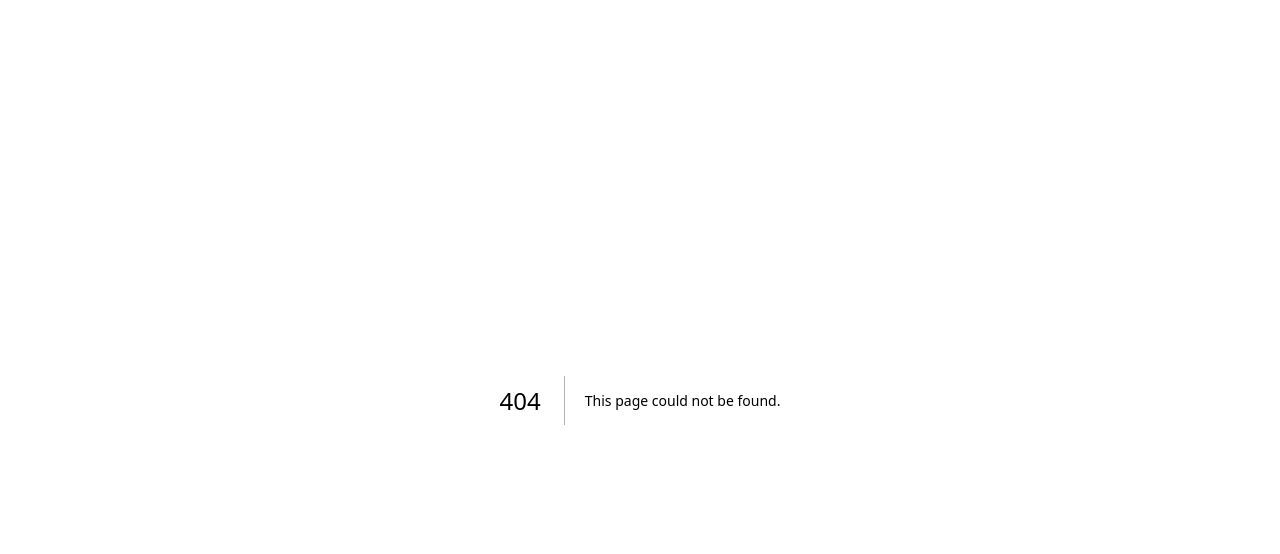
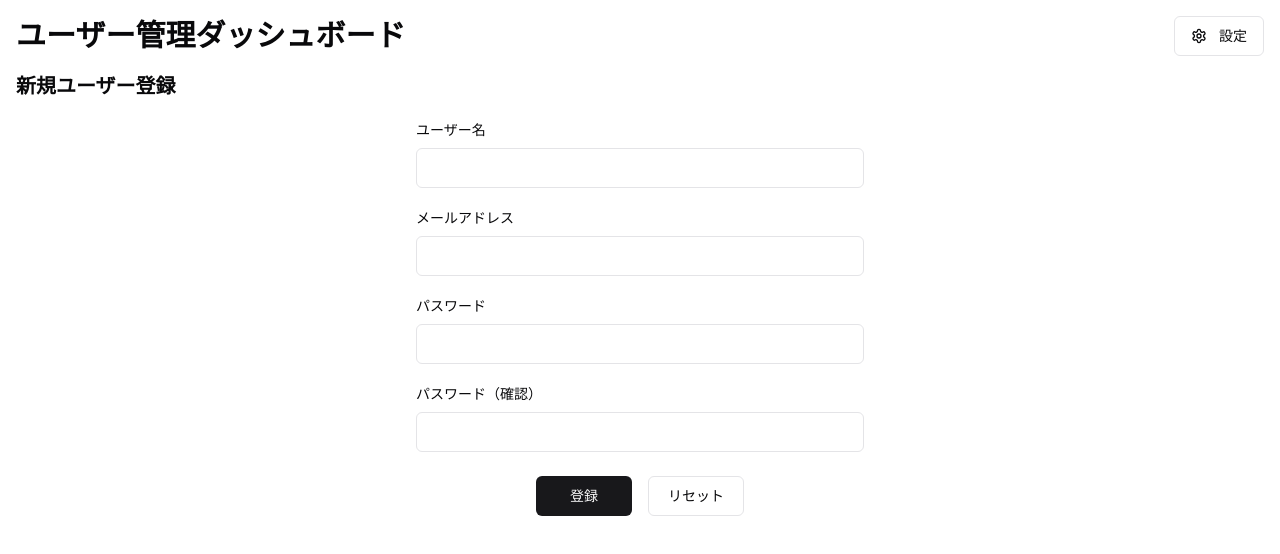
Before and after one commit to siakas/nextjs-react-hook-form-sample, a Next.js app: page /user/new in a window 1280 px wide. Before the commit this address had no page. Shown: the top 554 px of the page. Built offline with nearby package versions, Linux system fonts and the light colour scheme.

Commit message:
Update: 新規ユーザー登録フォーム作成

```diff
--- a/components/features/form/UserRegistrationForm.tsx
+++ b/components/features/form/UserRegistrationForm.tsx
@@ -60,7 +60,10 @@ export const UserRegistrationForm = () => {
 
   return (
     <Form {...form}>
-      <form onSubmit={form.handleSubmit(onSubmit)} className="space-y-6">
+      <form
+        onSubmit={form.handleSubmit(onSubmit)}
+        className="mx-auto my-4 max-w-md space-y-4"
+      >
         <FormField
           control={form.control}
           name="username"
--- /dev/null
+++ b/components/features/typography/PageTitle.tsx
@@ -0,0 +1,9 @@
+import type { ReactNode } from "react";
+
+type Props = {
+  children: ReactNode;
+};
+
+export const PageTitle = ({ children }: Props) => {
+  return <h1 className="my-4 text-xl font-bold">{children}</h1>;
+};
--- a/components/features/user-list/UserList.tsx
+++ b/components/features/user-list/UserList.tsx
@@ -46,7 +46,7 @@ export const UserList = () => {
           <TableHeader>
             <TableRow>
               <TableHead className="w-px">&nbsp;</TableHead>
-              <TableHead className="whitespace-nowrap">ニックネーム</TableHead>
+              <TableHead className="whitespace-nowrap">表示名</TableHead>
               <TableHead className="whitespace-nowrap">名前</TableHead>
               <TableHead className="whitespace-nowrap">
                 メールアドレス
@@ -61,22 +61,25 @@ export const UserList = () => {
               <TableRow key={user.id}>
                 <TableCell>
                   <Avatar>
-                    <AvatarImage src={user.avatar} alt={user.name} />
-                    <AvatarFallback>{user.name[0]}</AvatarFallback>
+                    <AvatarImage
+                      src={user.profile?.avatarUrl}
+                      alt={user.username}
+                    />
+                    <AvatarFallback>{user.username[0]}</AvatarFallback>
                   </Avatar>
                 </TableCell>
-                <TableCell className="whitespace-nowrap">{user.name}</TableCell>
                 <TableCell className="whitespace-nowrap">
-                  {user.fullName}
+                  {user.username}
+                </TableCell>
+                <TableCell className="whitespace-nowrap">
+                  {user.profile?.fullName || "-"}
                 </TableCell>
                 <TableCell className="whitespace-nowrap">
                   {user.email}
                 </TableCell>
                 <TableCell className="whitespace-nowrap">
-                  <Badge
-                    variant={user.status === "active" ? "default" : "secondary"}
-                  >
-                    {user.status === "active" ? "アクティブ" : "非アクティブ"}
+                  <Badge variant={user.isActive ? "default" : "secondary"}>
+                    {user.isActive ? "アクティブ" : "非アクティブ"}
                   </Badge>
                 </TableCell>
                 <TableCell>
@@ -100,7 +103,7 @@ export const UserList = () => {
                     <Button
                       variant="outline"
                       size="icon"
-                      onClick={() => handleDelete(user.id, user.name)}
+                      onClick={() => handleDelete(user.id, user.username)}
                     >
                       <Trash2 className="size-4" />
                     </Button>
--- a/components/layout/Header.tsx
+++ b/components/layout/Header.tsx
@@ -11,7 +11,9 @@ import {
 export const Header = () => {
   return (
     <div className="flex items-center justify-between">
-      <h1 className="text-3xl font-bold">ユーザー管理ダッシュボード</h1>
+      <h1 className="text-3xl font-bold">
+        <Link href="/">ユーザー管理ダッシュボード</Link>
+      </h1>
       <DropdownMenu>
         <DropdownMenuTrigger asChild>
           <Button variant="outline">
@@ -21,10 +23,10 @@ export const Header = () => {
         </DropdownMenuTrigger>
         <DropdownMenuContent>
           <DropdownMenuItem>
-            <Link href="/users/new">新規ユーザー登録</Link>
+            <Link href="/user/new">新規ユーザー登録</Link>
           </DropdownMenuItem>
           <DropdownMenuItem>
-            <Link href="/users/access-management">アクセス権管理</Link>
+            <Link href="/user/access-management">アクセス権管理</Link>
           </DropdownMenuItem>
         </DropdownMenuContent>
       </DropdownMenu>
--- a/components/ui/form.tsx
+++ b/components/ui/form.tsx
@@ -71,7 +71,7 @@ const FormItem = React.forwardRef<
 
   return (
     <FormItemContext.Provider value={{ id }}>
-      <div ref={ref} className={cn("space-y-2", className)} {...props} />
+      <div ref={ref} className={cn("space-y-1", className)} {...props} />
     </FormItemContext.Provider>
   );
 });
--- /dev/null
+++ b/pages/user/new/index.tsx
@@ -0,0 +1,12 @@
+import { UserRegistrationForm } from "@/components/features/form/UserRegistrationForm";
+import { PageTitle } from "@/components/features/typography/PageTitle";
+import { Layout } from "@/components/layout/Layout";
+
+export default function SettingsPage() {
+  return (
+    <Layout>
+      <PageTitle>新規ユーザー登録</PageTitle>
+      <UserRegistrationForm />
+    </Layout>
+  );
+}
--- a/stores/userStore.ts
+++ b/stores/userStore.ts
@@ -1,5 +1,6 @@
 import { create } from "zustand";
 import { createJSONStorage, devtools, persist } from "zustand/middleware";
+import { dummyUsers } from "@/mock/dummyUsers";
 import type { User } from "@/types";
 
 type UserStore = {
@@ -17,7 +18,7 @@ export const useUserStore = create<UserStore>()(
   devtools(
     persist(
       (set) => ({
-        users: [],
+        users: dummyUsers,
         addUser: (user) =>
           set(
             (state) => ({
```
